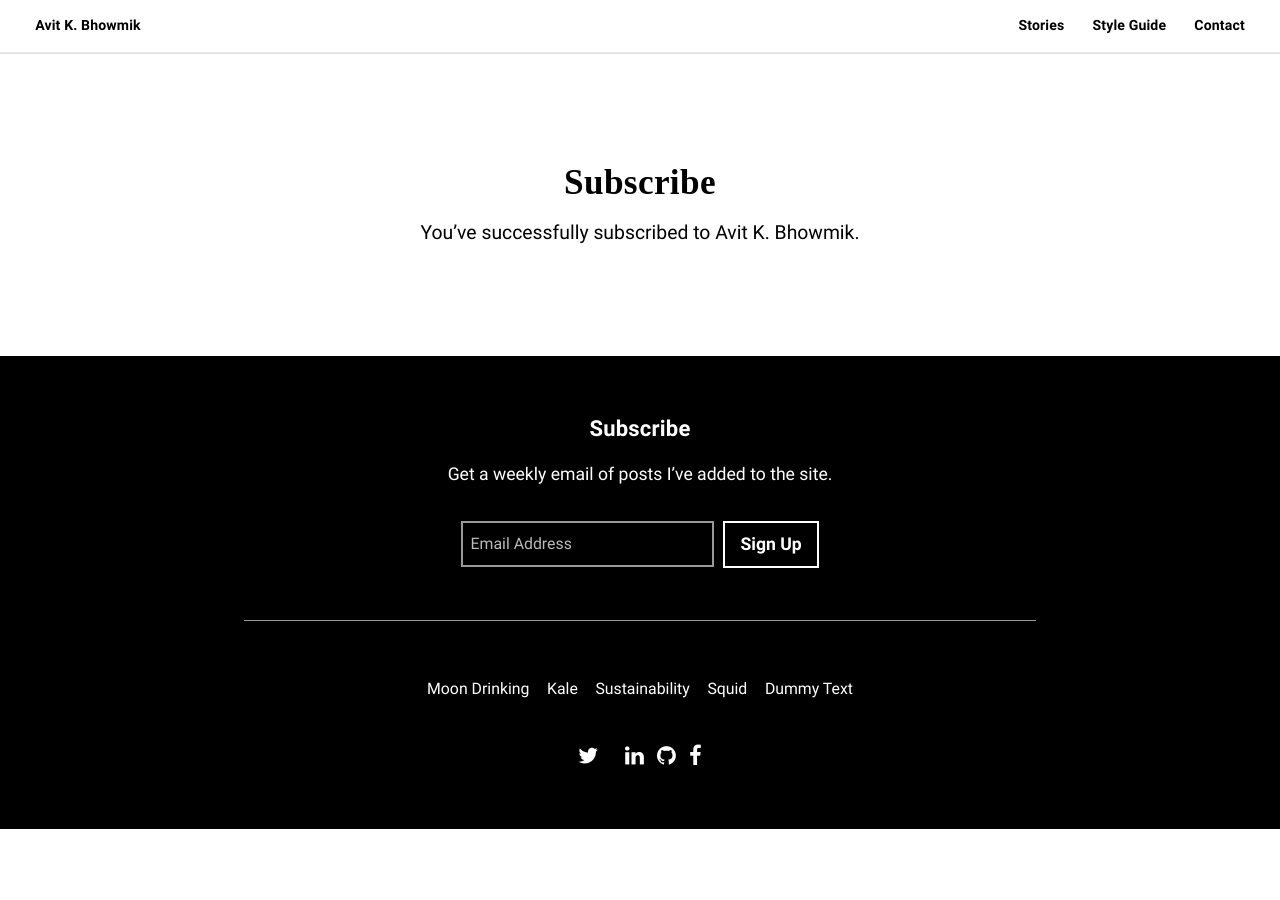
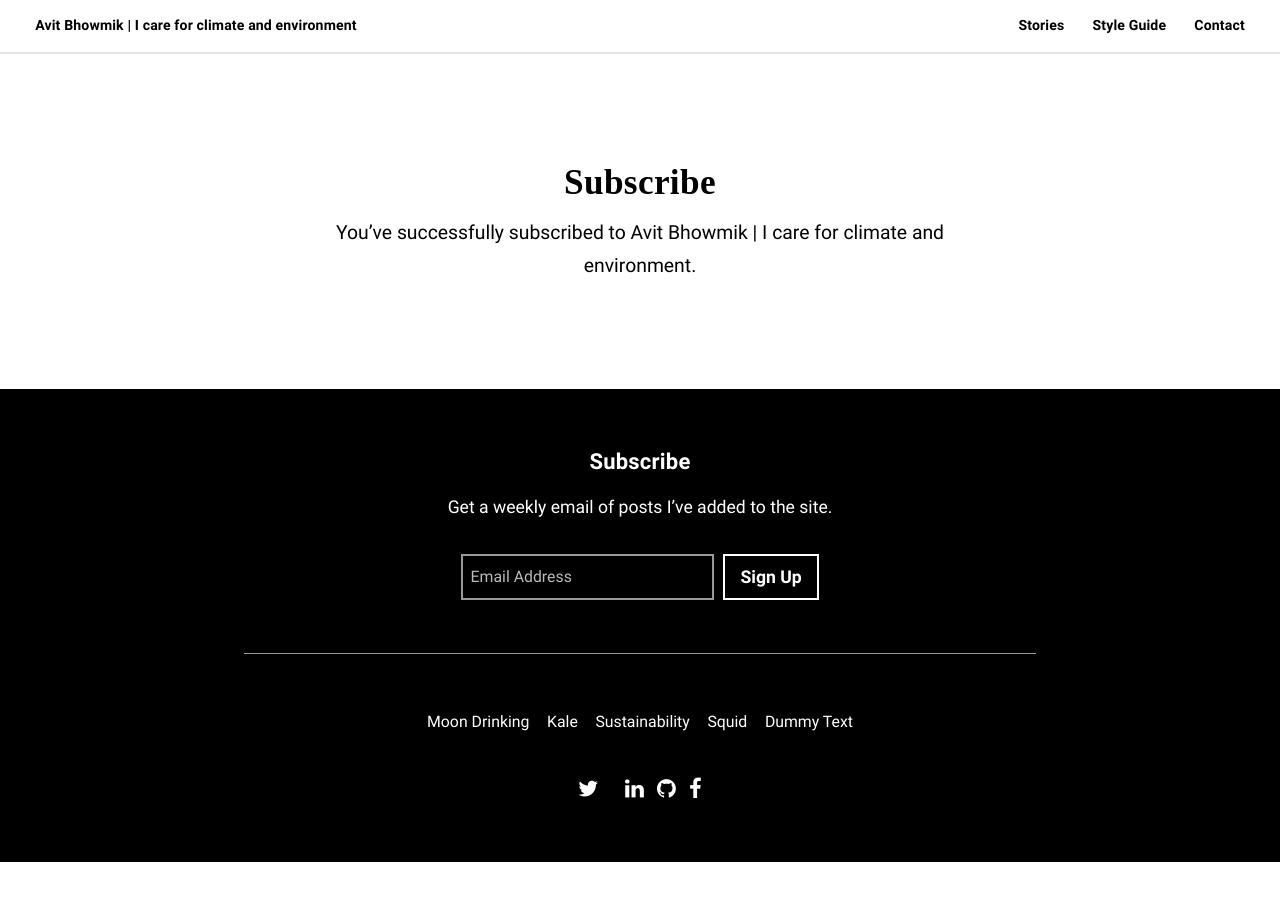
Before and after one commit to nurulmomen/avitbhowmik, a Jekyll site: the page built from subscribe.html, in a window 1280 px wide. Built offline with Jekyll 4.4.1, drawn with Linux system fonts in a browser that asks for light colours; some web fonts are replaced.

Commit message:
config updated

```diff
--- a/_config.yml
+++ b/_config.yml
@@ -4,8 +4,8 @@
 permalink: /:year/:month/:day/:title/
 google_analytics:
 
-name: Avit Bhowmik
-title: Avit K. Bhowmik
+name: Avit K. Bhowmik
+title: Avit Bhowmik | I care for climate and environment
 description: >
   Barber is a blog theme for Jekyll built by Thomas Vaeth for Samesies using HTML, Sass, and JavaScript.
 url: http://avitbhowmik.ml
```
